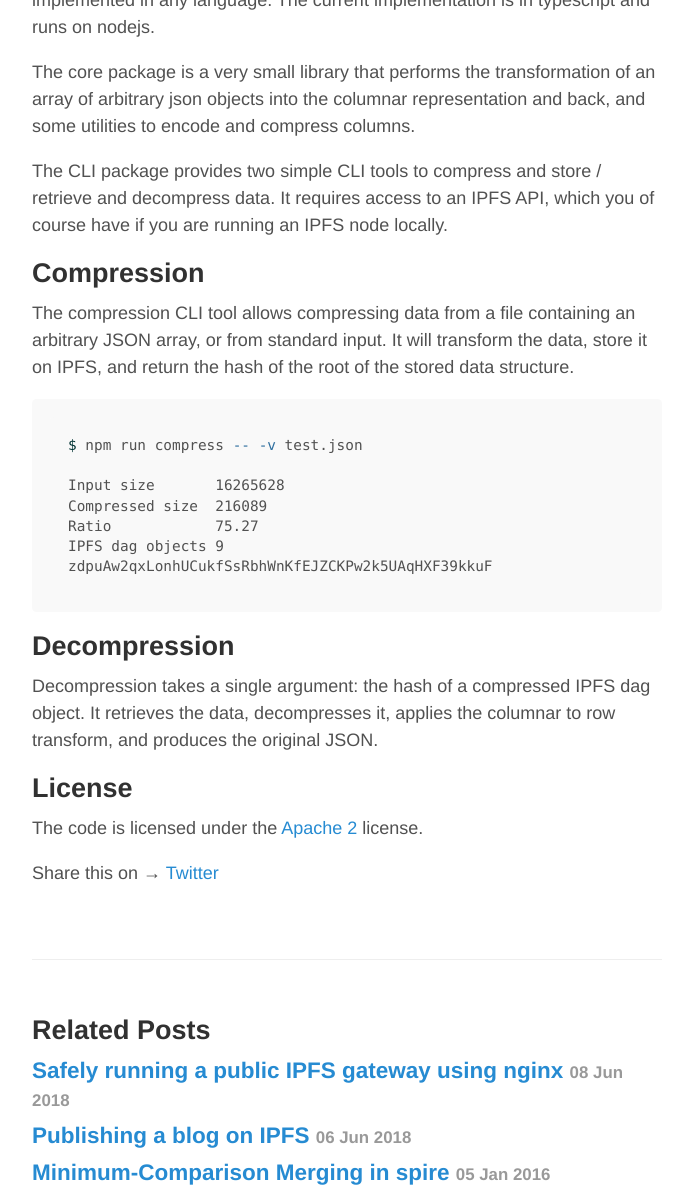
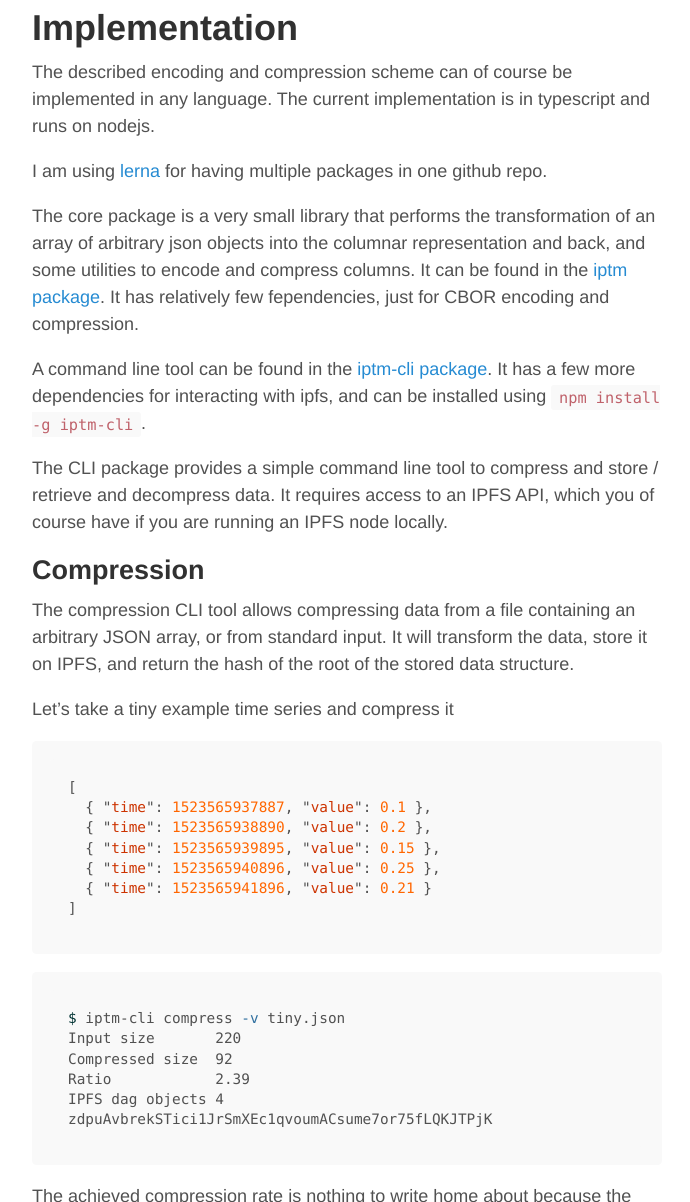
Before and after one commit to rklaehn/rklaehn.github.io, a Jekyll site: the page built from _posts/2018-06-09-efficient-telemetry-storage-on-ipfs.md, in a window 1280 px wide and 1400 px high, scrolled down 15430 px, cut to the strip 198-1400 px from the top of the window. Shown: the whole strip, without its empty margins (293-983 px from the left). Built offline with Jekyll 4.4.1, drawn with Linux system fonts in a browser that asks for light colours; Markdown is read by kramdown in place of the engine named in the settings; some of the changed text lies outside the part shown.

Commit message:
Update 2018-06-09-efficient-telemetry-storage-on-ipfs.md

````diff
--- a/_posts/2018-06-09-efficient-telemetry-storage-on-ipfs.md
+++ b/_posts/2018-06-09-efficient-telemetry-storage-on-ipfs.md
@@ -219,6 +219,8 @@
 
 Our index arrays always contain just typically small integers, so both CBOR encoding and the subsequent compression can be expected to work well. The same is true for the value arrays.
 
+Since IPFS does content addressing using cryptographically safe hashes, we can use raw deflate without gzip header and CRC-32 checksum. This saves a few bytes, which can be significant for very small arrays.
+
 ### Enum compression
 
 For the type field for a discriminated union, we can expect a very high level of compression. An entire, possibly long, string is used, but what is actually needed is just a small integer indicating which of the small number of possible string values to use.
@@ -415,29 +417,100 @@
 
 The described encoding and compression scheme can of course be implemented in any language. The current implementation is in typescript and runs on nodejs.
 
-The core package is a very small library that performs the transformation of an array of arbitrary json objects
-into the columnar representation and back, and some utilities to encode and compress columns.
+I am using [lerna](https://lernajs.io/) for having multiple packages in one github repo.
 
-The CLI package provides two simple CLI tools to compress and store / retrieve and decompress data. It requires access to an IPFS API, which you of course have if you are running an IPFS node locally.
+The core package is a very small library that performs the transformation of an array of arbitrary json objects into the columnar representation and back, and some utilities to encode and compress columns. It can be found in the [iptm package](https://github.com/rklaehn/iptm/tree/master/packages/iptm/src). It has relatively few fependencies, just for CBOR encoding and compression.
+
+A command line tool can be found in the [iptm-cli package](https://github.com/rklaehn/iptm/tree/master/packages/iptm-cli/src). It has a few more dependencies for interacting with ipfs, and can be installed using `npm install -g iptm-cli`.
+
+The CLI package provides a simple command line tool to compress and store / retrieve and decompress data. It requires access to an IPFS API, which you of course have if you are running an IPFS node locally.
 
 ## Compression
 
 The compression CLI tool allows compressing data from a file containing an arbitrary JSON array, or from standard input. It will transform the data, store it on IPFS, and return the hash of the root of the stored data structure.
 
+Let's take a tiny example time series and compress it
+
+```javascript
+[
+  { "time": 1523565937887, "value": 0.1 },
+  { "time": 1523565938890, "value": 0.2 },
+  { "time": 1523565939895, "value": 0.15 },
+  { "time": 1523565940896, "value": 0.25 },
+  { "time": 1523565941896, "value": 0.21 }
+]
+```
+
 ```shell
-$ npm run compress -- -v test.json
+$ iptm-cli compress -v tiny.json
+Input size       220
+Compressed size  92
+Ratio            2.39
+IPFS dag objects 4
+zdpuAvbrekSTici1JrSmXEc1qvoumACsume7or75fLQKJTPjK
+```
 
-Input size       16265628
-Compressed size  216089
-Ratio            75.27
-IPFS dag objects 9
-zdpuAw2qxLonhUCukfSsRbhWnKfEJZCKPw2k5UAqHXF39kkuF
+The achieved compression rate is nothing to write home about because the input data is so tiny. But we can take a look at the created ipfs dag objects.
+
+```shell
+ipfs dag get zdpuAvbrekSTici1JrSmXEc1qvoumACsume7or75fLQKJTPjK | jq
 ```
+
+```javascript
+{
+  "children": {
+    "time": {
+      "values": [
+        { "/": "zdpuAkv5CRhdrEgzR6Dhp6euCJRqoPC7W2Ma4uf72cqbB4TkN" },
+        { "/": "zdpuB25fFrvuwq8Cv5jqGswutSgUHDZXrJRbEDgp1Ra2EkQgc" }
+      ]
+    },
+    "value": {
+      "values": [
+        { "/": "zdpuAkv5CRhdrEgzR6Dhp6euCJRqoPC7W2Ma4uf72cqbB4TkN" },
+        { "/": "zdpuAvFr6dxN4oFQJVNM2xY6EQ75djk1qiDwxhGvwSwQfWCV6" }
+      ]
+    }
+  }
+}
+```
+
+If you look carefully you will notice that the index array for both the `time` and `value` field is identical, so we store only 3 ipfs objects plus the index object.
+
+To get the value field, we can use IPLD links follow the link
+
+```shell
+ipfs dag get zdpuAvbrekSTici1JrSmXEc1qvoumACsume7or75fLQKJTPjK/children/value/values/1
+```
+
+```javascript
+[0.1,0.2,0.15,0.25,0.21]
+```
+
+Note that because the array is so tiny, the data was stored uncompressed.
 
 ## Decompression
 
 Decompression takes a single argument: the hash of a compressed IPFS dag object. It retrieves the data, decompresses it, applies the columnar to row transform, and produces the original JSON.
 
+```shell
+$ iptm-cli decompress zdpuAw2qxLonhUCukfSsRbhWnKfEJZCKPw2k5UAqHXF39kkuF
+```
+
+```javascript
+[
+  { "time": 1523565937887, "value": 0.1 },
+  { "time": 1523565938890, "value": 0.2 },
+  { "time": 1523565939895, "value": 0.15 },
+  { "time": 1523565940896, "value": 0.25 },
+  { "time": 1523565941896, "value": 0.21 }
+]
+```
+
+# Trials
+
+
+
 ## License
 
 The code is licensed under the [Apache 2](https://www.apache.org/licenses/LICENSE-2.0.html) license.
````
